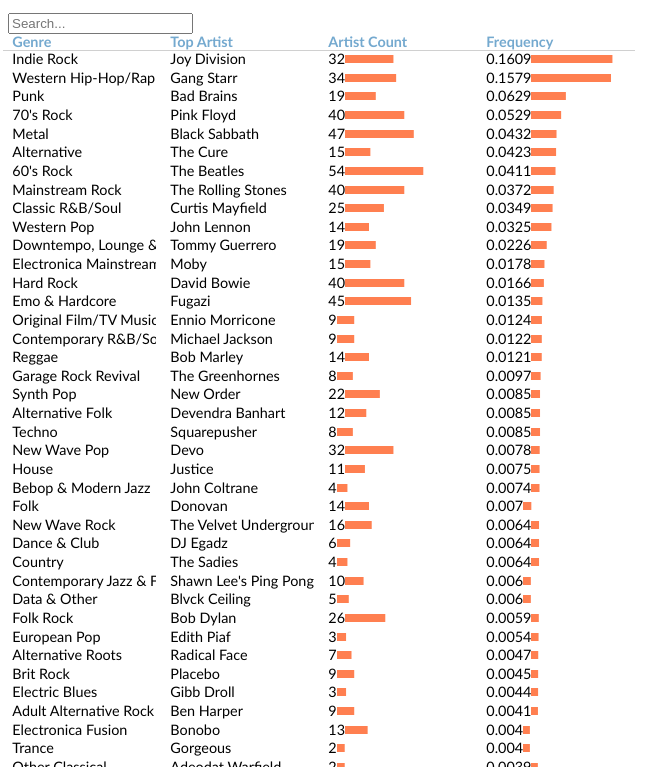
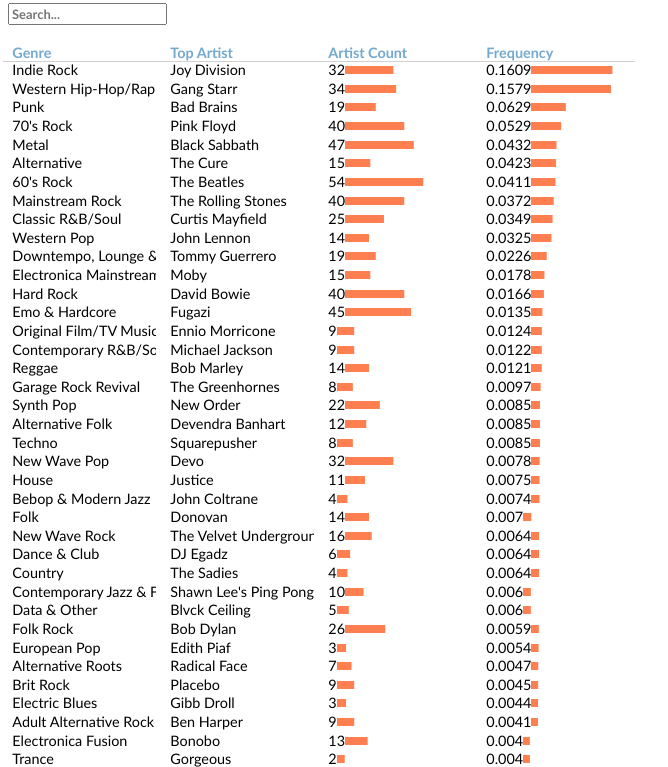
Before and after one commit to the-pudding/skatemusic, a plain HTML site: page table/index.html in a window 1280 px wide. Shown: the part 108-875 px from the top of the page, without its empty margins (0-668 px from the left). Drawn offline with nearby package versions, Linux system fonts and the light colour scheme.

Commit message:
Added SearchBar css

```diff
--- a/table/flx.css
+++ b/table/flx.css
@@ -64,3 +64,11 @@
     color: #2b8cbe;
     /*margin-left: 200px;*/
 }
+
+.SearchBar {
+  font-weight: bold;
+  font-size: 90%;
+  margin-bottom: 10px;
+  font-family: Gill Sans;
+  color: #2b8cbe;
+}
```
